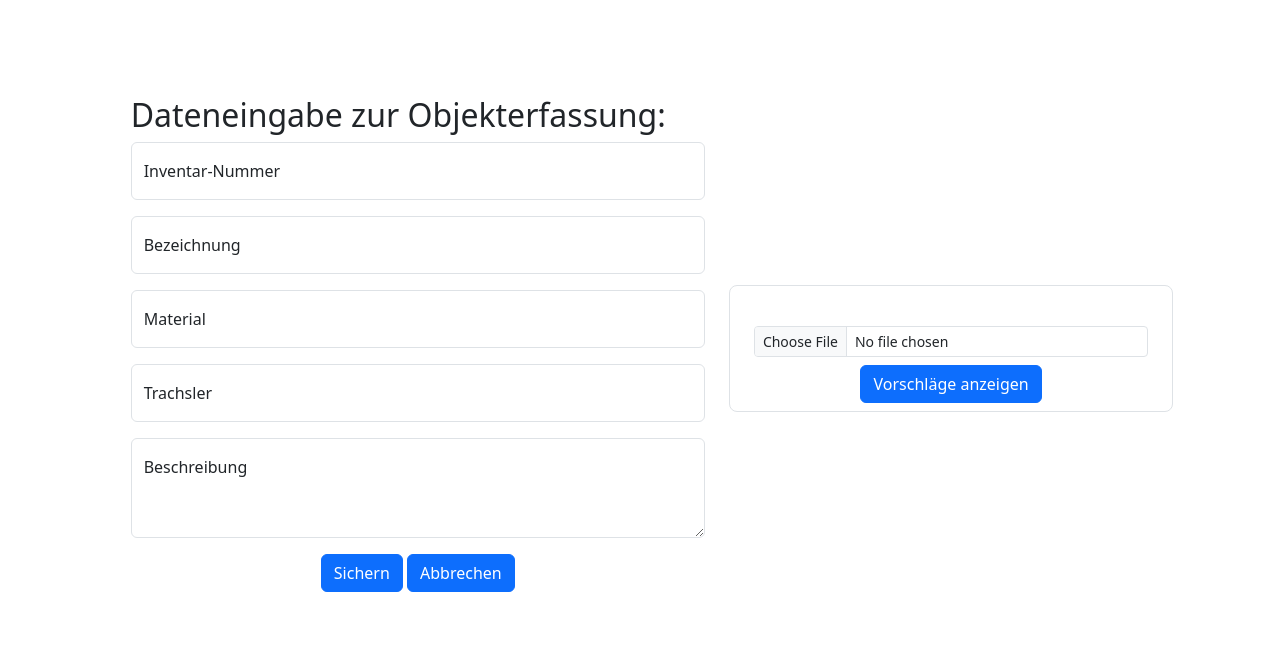
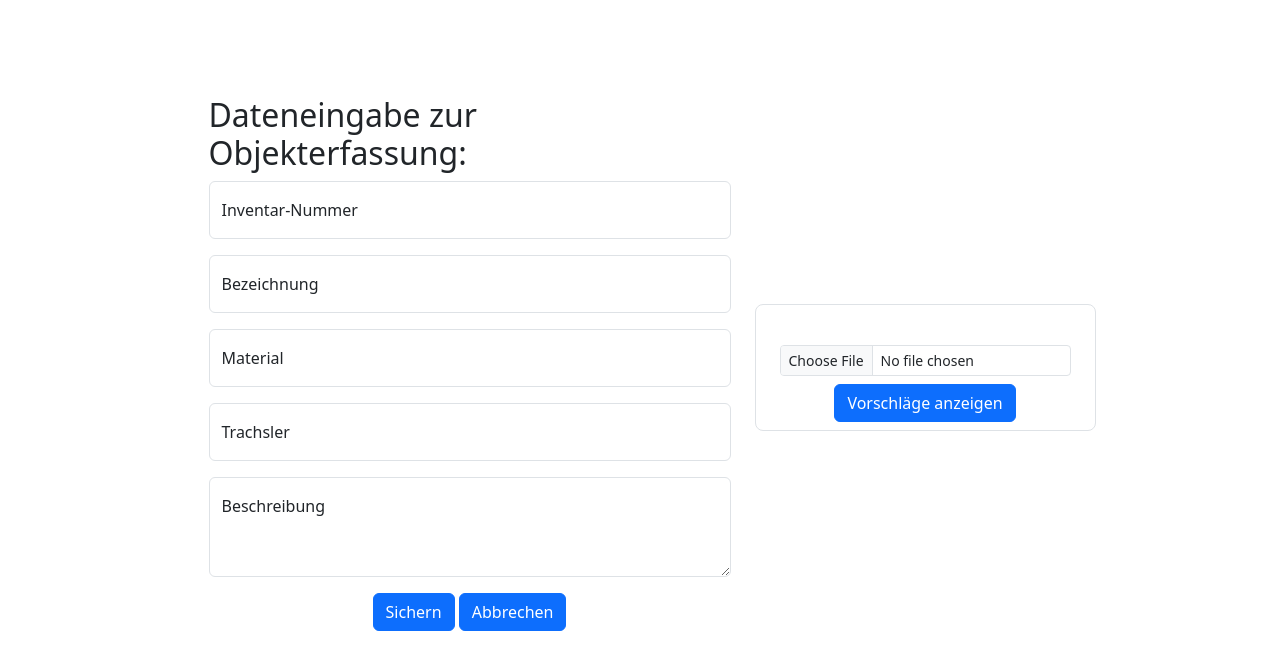
Before and after one commit to nosqlgeek/ai-meets-museum, a Flask app: page / in a window 1280 px wide. Shown: the part 76-746 px from the top of the page. Run offline with Flask 3, Linux system fonts and the light colour scheme.

Commit message:
Bugfix UploadImage

```diff
--- a/src/aimm/templates/index.html
+++ b/src/aimm/templates/index.html
@@ -3,9 +3,9 @@
 {% block title %} AI Meets Museum {% endblock %}
 {% block content %}
 <!--Fill Out Form-->
-<div class="container col-xl-10 col-xxl-8 px-4 py-5">
-    <div class="row align-items-center g-lg-5 pt-5">
-        <div class="col-lg-7 text-center text-lg-start">
+<div class="container px-4 py-5">
+    <div class="row justify-content-center align-items-center g-lg-5 pt-5">
+        <div class="col-lg-6 text-center text-lg-start">
             <h2>Dateneingabe zur Objekterfassung:</h2>
             <form action="{{ url_for('save_to_database') }}" method="post" enctype="multipart/form-data" role="form" class="form">
                 <div class="form-floating mb-3">
@@ -47,11 +47,12 @@
         </div>
 
         <!--        Upload and Display Image-->
-        <div class="col-md-10 col-lg-5 text-center border rounded-3">
+        <div class="col-md-10 col-lg-auto text-center border rounded-3" style="max-width: 50%">
             <form method="post" action="{{ url_for('upload_image') }}" enctype="multipart/form-data">
                 <div class="pt-3">
                     {% if filename: %}
-                    <img src="{{ url_for('show_image', filename=filename) }}" class="object-fit-sm-contain rounded img_size" alt="">
+                    <img src="{{ url_for('show_image', filename=filename) }}" class="object-fit-sm-contain rounded
+                    img-fluid img_size" alt="">
                     {% endif %}
                 </div>
                 <div class="mt-4">
```
